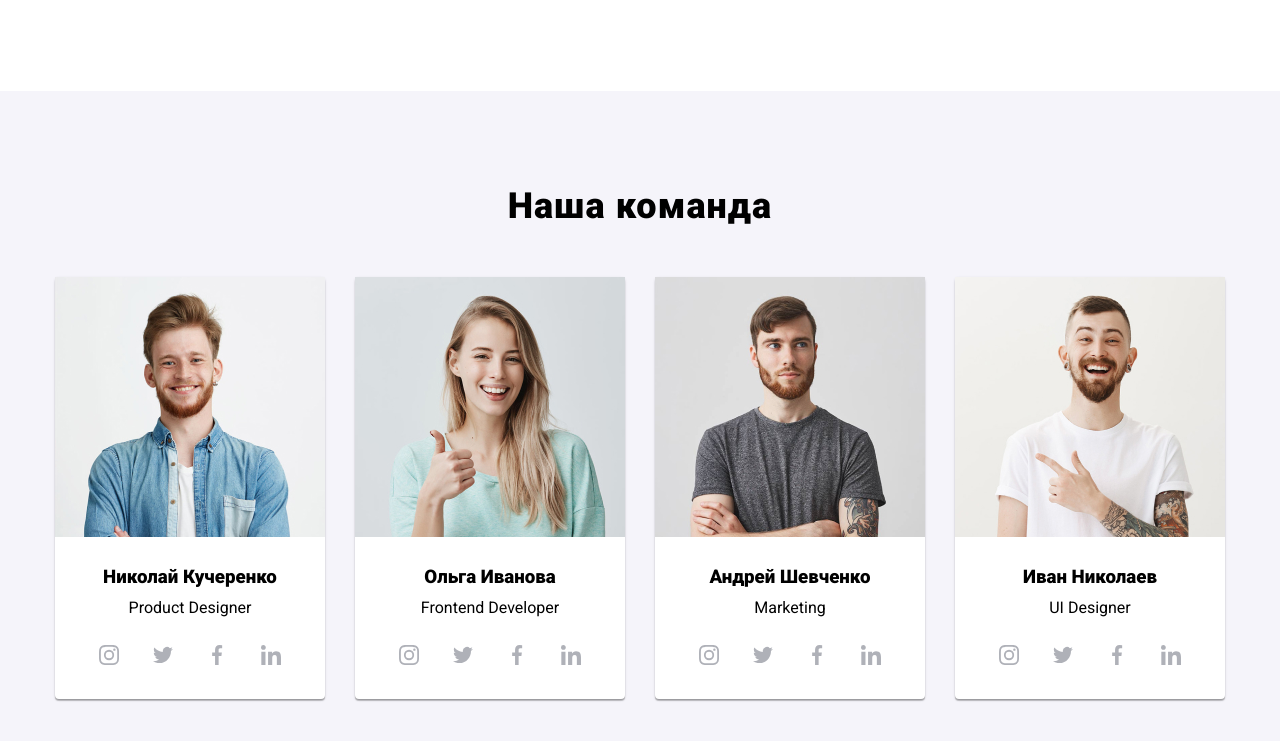
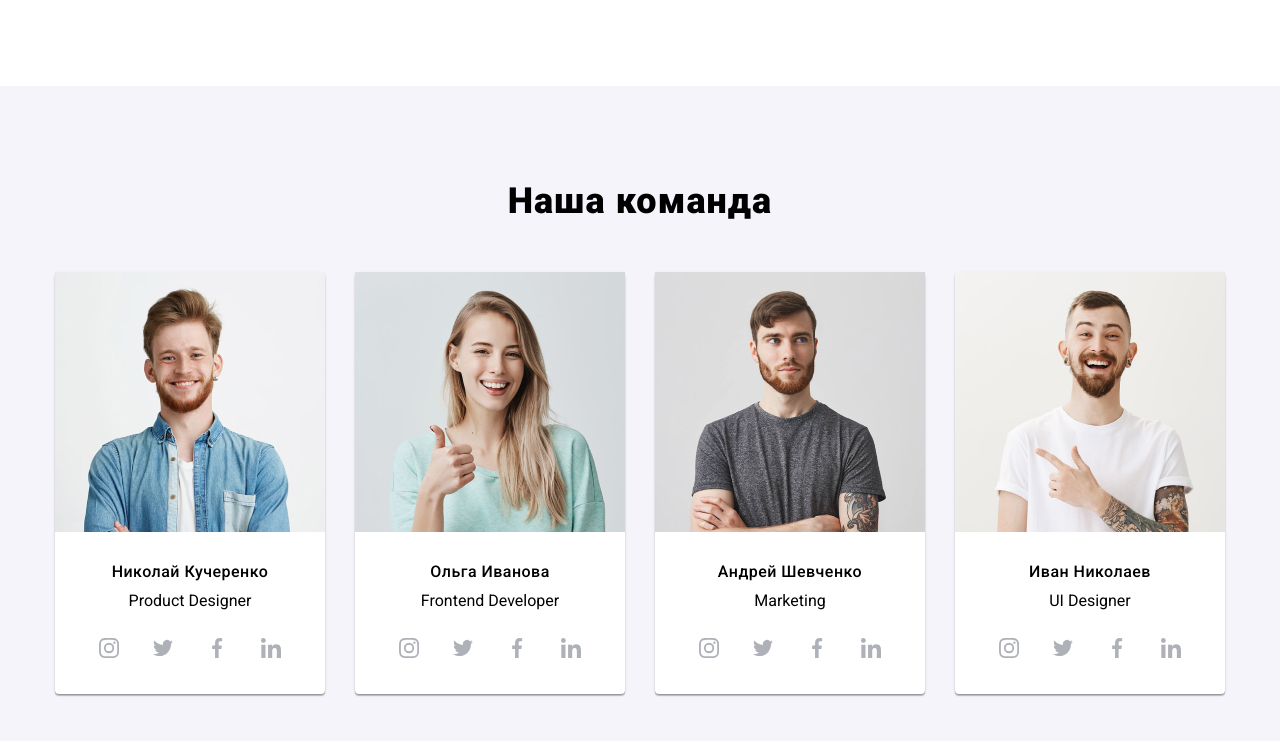
Before and after one commit to Segijua06/-goit-markup-hw-07, a plain HTML site: page index.html in a window 1280 px wide. Shown: the part 1511-2252 px from the top of the page. Drawn offline with Linux system fonts and the light colour scheme.

Commit message:
Сделаны исправления

```diff
--- a/css/styles.css
+++ b/css/styles.css
@@ -71,6 +71,7 @@
 }
 
 .title {
+    color: var(--main-1-color);
     padding-bottom: 50px;
     font-size: 36px;
     line-height: 42px;
@@ -316,7 +317,9 @@
 }
 
 .features-item-title {
-    line-height: 1.14;
+    font-size: 14px;
+    line-height: 16px;
+    letter-spacing: 0.03em;
     padding-top: 30px;
     padding-bottom: 10px;
 }
@@ -369,11 +372,19 @@
 }
 .team-item-title {
     padding-top: 30px;
+    font-weight: 500;
+    font-size: 16px;
+    line-height: 19px;
+    letter-spacing: 0.03em;
 }
 
 .team-item-description {
     padding-top: 10px;
     padding-bottom: 16px;
+    font-size: 16px;
+    line-height: 19px;
+    font-size: 16px;
+    line-height: 19px;
 }
 
 .social {
```
